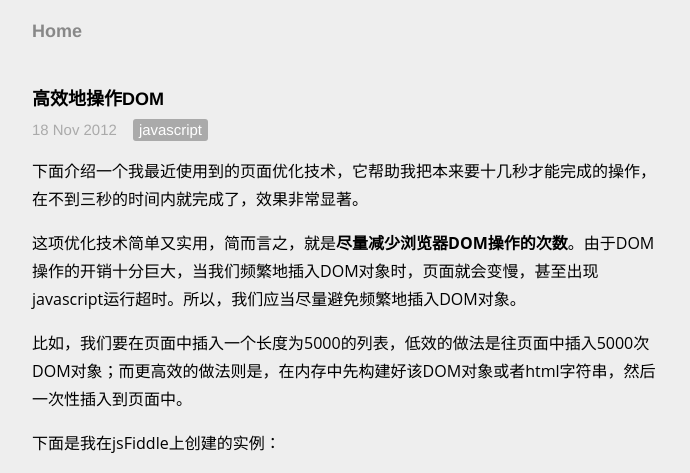
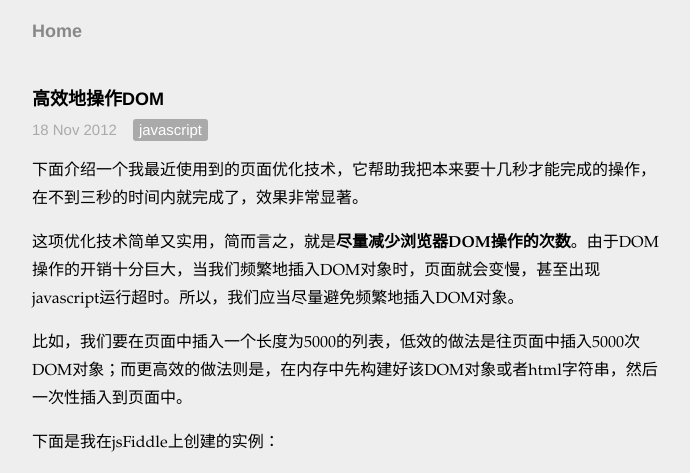
Before and after one commit to fuqcool/fuqcool.github.io, a Jekyll site: the page built from _posts/2012-11-18-high-performance-js-dom-operation.md, in a window 1280 px wide. Shown: the top 473 px of the page, without its empty margins (294-984 px from the left). Built offline with Jekyll 4.4.1, drawn with Linux system fonts in a browser that asks for light colours; Markdown is read by kramdown in place of the engine named in the settings; comment, search, counter and statistics services are not loaded; grey boxes are pictures that could not be loaded.

Commit message:
modify default font

```diff
--- a/css/main.css
+++ b/css/main.css
@@ -26,8 +26,9 @@ h2 { font-size: 18px; margin-bottom: 8px; }
 p {
     margin: 1em 0;
     font-size: 16px;
-    font-family: 'Open Sans', arial, sans-serif;
+    font-family: Palatino, arial, sans-serif;
     line-height: 28px;
+    word-spacing: 0.1em;
 }
 
 /*****************************************************************************/
```
